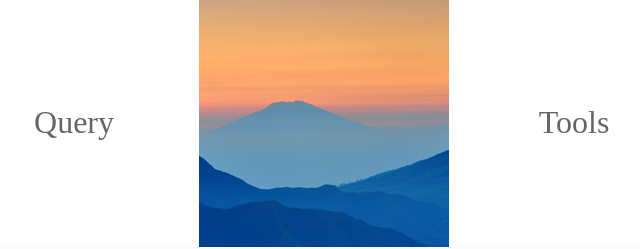
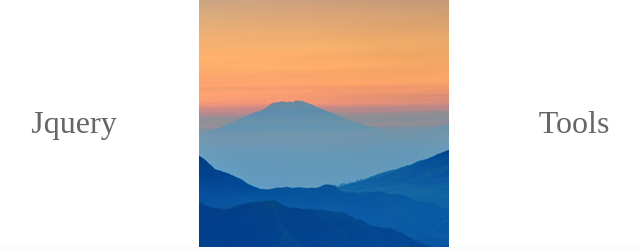
Before and after one commit to lzh2740128806/MyPage, a plain HTML site: page index.html in a window 1280 px wide. Shown: the part 1458-1707 px from the top of the page, 316-956 px from the left. Drawn offline with nearby package versions, Linux system fonts and the light colour scheme.

Commit message:
Update index.html

```diff
--- a/index.html
+++ b/index.html
@@ -65,7 +65,7 @@
         <div><img src="img/idea-03.jpg" alt=""></div>
     </div>
     <div>
-        <div>Query</div>
+        <div>Jquery</div>
     </div>
     <div>
         <div><img src="img/idea-04.jpg" alt=""></div>
```
